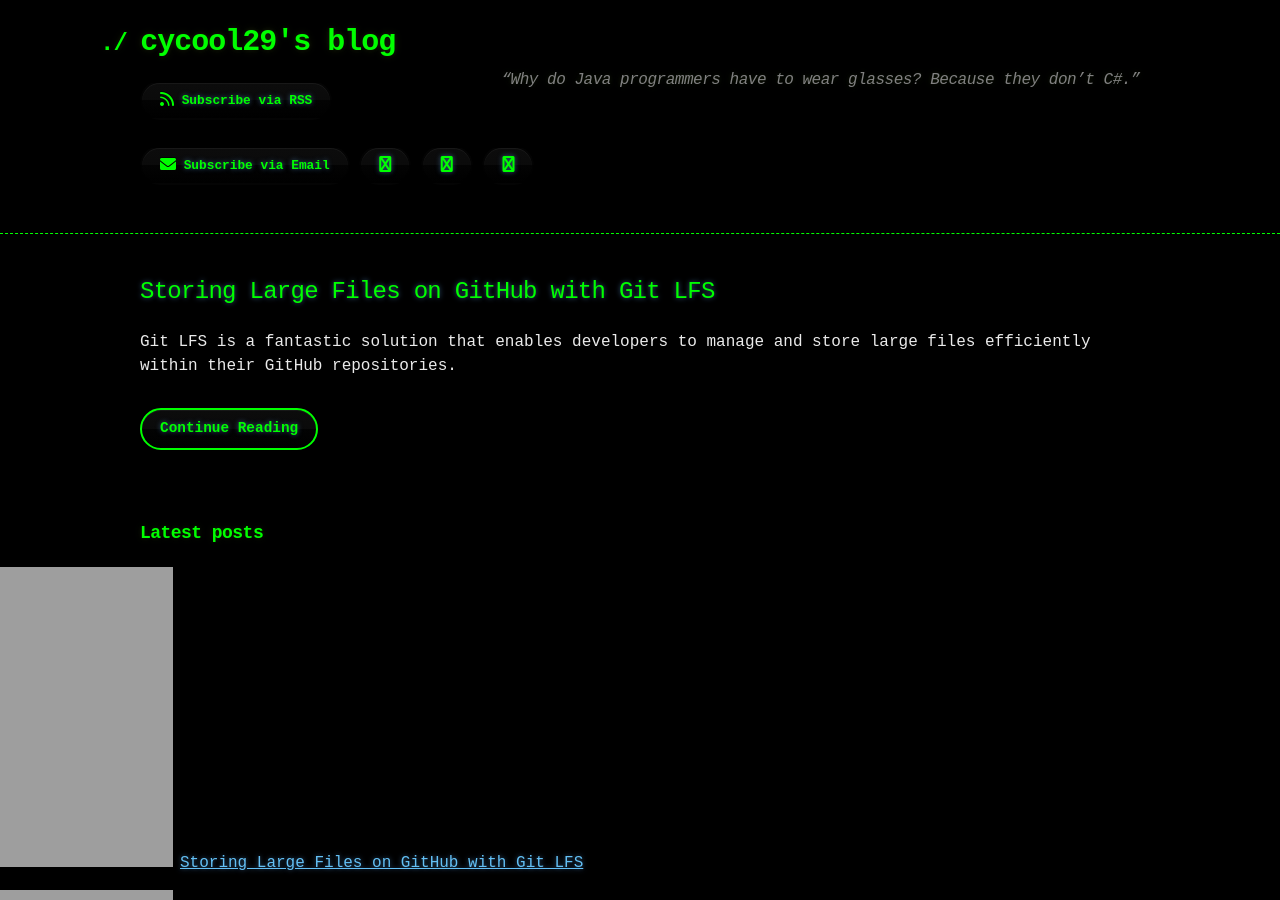
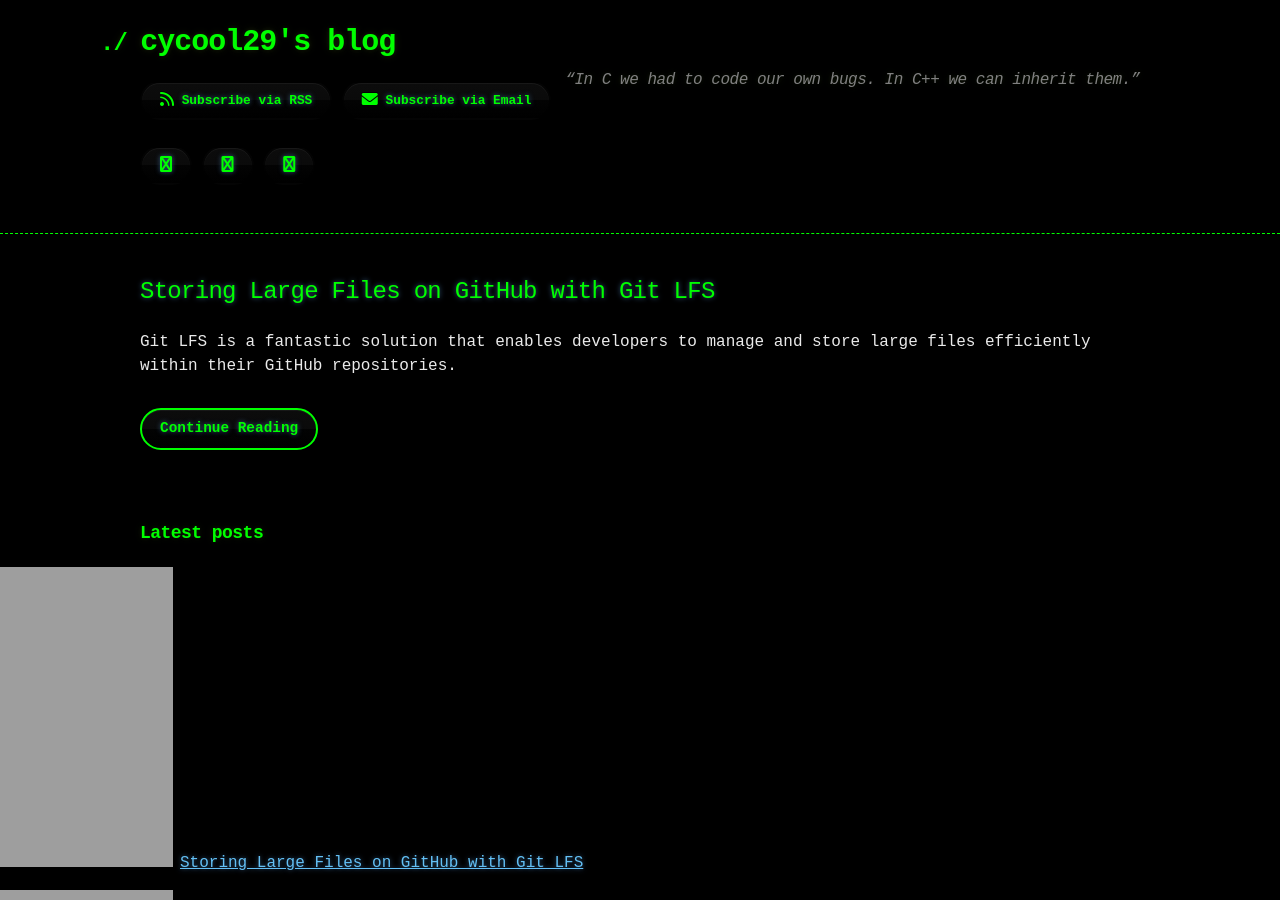
Before and after one commit to cycool29/cycool29.github.io, a Jekyll site: the page built from index.md, in a window 1280 px wide and 900 px high. Built offline with Jekyll 4.4.1, drawn with Linux system fonts in a browser that asks for light colours; a style sheet for code colours, icons or effects is not loaded.

Commit message:
Update quotes

```diff
--- a/_config.yml
+++ b/_config.yml
@@ -1,5 +1,5 @@
 title: cycool29's blog
-description: "“Why do Java programmers have to wear glasses? Because they don’t C#.” "
+description: "“In C we had to code our own bugs. In C++ we can inherit them.” "
 bio: A high school student. Intermediate in Python, Git, Bash. Learning JavaScript. He/Him. "
 author: cycool29
 url: https://cycool29.github.io
```
